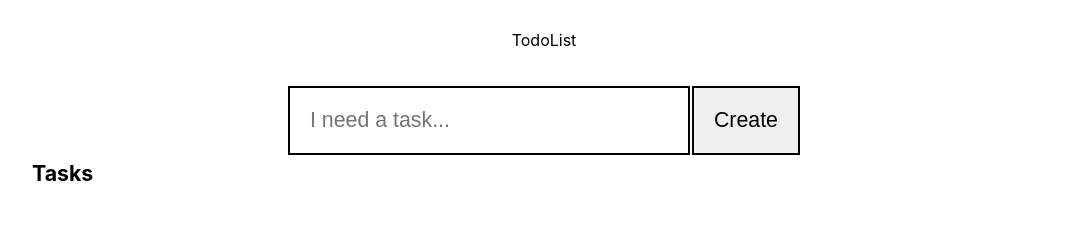
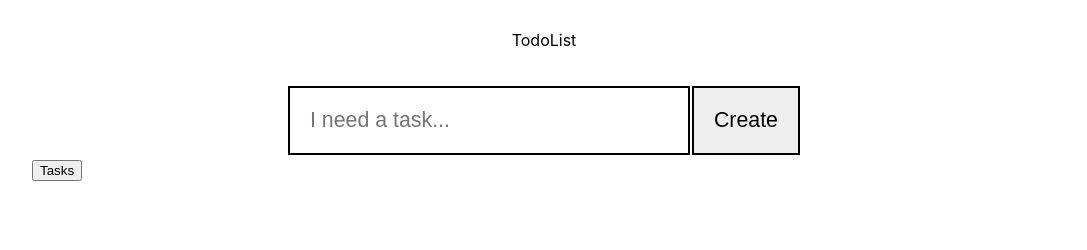
Before and after one commit to JorgeSousaa/challenge-todo-list, a React (Create React App) app: page / in a window 1280 px wide. Shown: the top 250 px of the page, without its empty margins (96-1183 px from the left). Built offline with nearby package versions, Linux system fonts and the light colour scheme.

Commit message:
Added sorter

```diff
--- a/src/App.js
+++ b/src/App.js
@@ -6,22 +6,17 @@ import TaskComponent from './components/task-component/TaskComponent.js'
 import { connect } from 'react-redux';
 import { getTasks } from './selector/Selector.js'
 import { getCompletedFilter } from './selector/Selector.js'
+import { getSortedTasks } from './selector/Selector.js'
+import { getSorter } from './selector/Selector.js'
 
 class App extends React.PureComponent {
 
-  constructor(props) {
-
-    super(props);
-
+  checkIncomplete = () => {
+    this.props.checkIncomplete(!this.props.completedFilter)
   }
 
-  addTask() {
-    this.props.addTask();
-  }
-
-  checkIncomplete = () => {
-    console.log(this.props.completedFilter)
-    this.props.checkIncomplete(!this.props.completedFilter)
+  sortList=()=>{
+    this.props.sortList();
   }
 
   render() {
@@ -38,7 +33,7 @@ class App extends React.PureComponent {
         <div className="TaskWindow">
           <div className="TaskView">
             <div className="TaskTitle">
-              Tasks
+              <input type="button" value="Tasks" onClick={this.sortList} />
           </div>
             <div className="TaskList">
               {
@@ -59,17 +54,19 @@ class App extends React.PureComponent {
 }
 const mapStateToProps = state => {
   return {
-    taskList: getTasks(state),
-    completedFilter: getCompletedFilter(state)
+    taskList: getSortedTasks(state),
+    completedFilter: getCompletedFilter(state),
+    sorter: getSorter(state)
+
   }
 }
 const mapDispatchToProps = (dispatch) => {
   return {
-    addTask: () => {
-      dispatch({ type: "addTask" });
-    },
     checkIncomplete: (payload) => {
       dispatch({ type: "checkIncomplete", payload })
+    },
+    sortList: ()=>{
+      dispatch({type:"sortList"})
     }
 
   }
--- a/src/index.js
+++ b/src/index.js
@@ -9,7 +9,7 @@ import TaskComponent from './components/task-component/TaskComponent.js'
 
 const uuidv4 = require('uuid/v4');
 
-const defaultState = { taskList: [], completedFilter: false };
+const defaultState = { taskList: [], completedFilter: false, sorter: "default" };
 
 const rootReducer = (state = defaultState, action) => {
     const newState = { ...state, taskList: [...state.taskList] };
@@ -41,7 +41,25 @@ const rootReducer = (state = defaultState, action) => {
             return newState;
         case 'checkIncomplete':
             newState.completedFilter = action.payload;
-            return newState
+            return newState;
+
+        case 'sortList':
+
+            if (newState.sorter == "aToZ") {
+                newState.sorter = "zToA";
+                return newState;
+            }
+            if (newState.sorter  == "zToA") {
+                newState.sorter = "default";
+                return newState;
+            }
+            if (newState.sorter  == "default") {
+                newState.sorter = "aToZ";
+                return newState;
+            }
+            newState.sorter = "default";
+            return newState;
+
         default: return state;
     }
 }
--- a/src/selector/Selector.js
+++ b/src/selector/Selector.js
@@ -2,13 +2,28 @@ import { createSelector } from 'reselect'
 
 
 const getAllTasks = (state) => state.taskList
-export const getCompletedFilter = (state)=> state.completedFilter
+export const getCompletedFilter = (state) => state.completedFilter
 
 export const getTasks = createSelector(
-    [getCompletedFilter,getAllTasks],(completedFilter,taskList)=>{
-       if(completedFilter){
-            return taskList.filter(task=>!task.done)
-       }
-       return taskList;
+    [getCompletedFilter, getAllTasks], (completedFilter, taskList) => {
+        if (completedFilter) {
+            return taskList.filter(task => !task.done)
+        }
+        return taskList;
     }
 )
+export const getSorter = (state) => state.sorter
+
+export const getSortedTasks = createSelector(
+    [getSorter, getTasks], (sorter, taskList) => {
+        switch (sorter) {
+            case "default":
+
+                return taskList;
+            case "aToZ":
+                return taskList.sort((a, b) => a.description.localeCompare(b.description));
+            case "zToA":
+                return taskList.sort((a, b) => b.description.localeCompare(a.description));
+        }
+    }
+)
```
